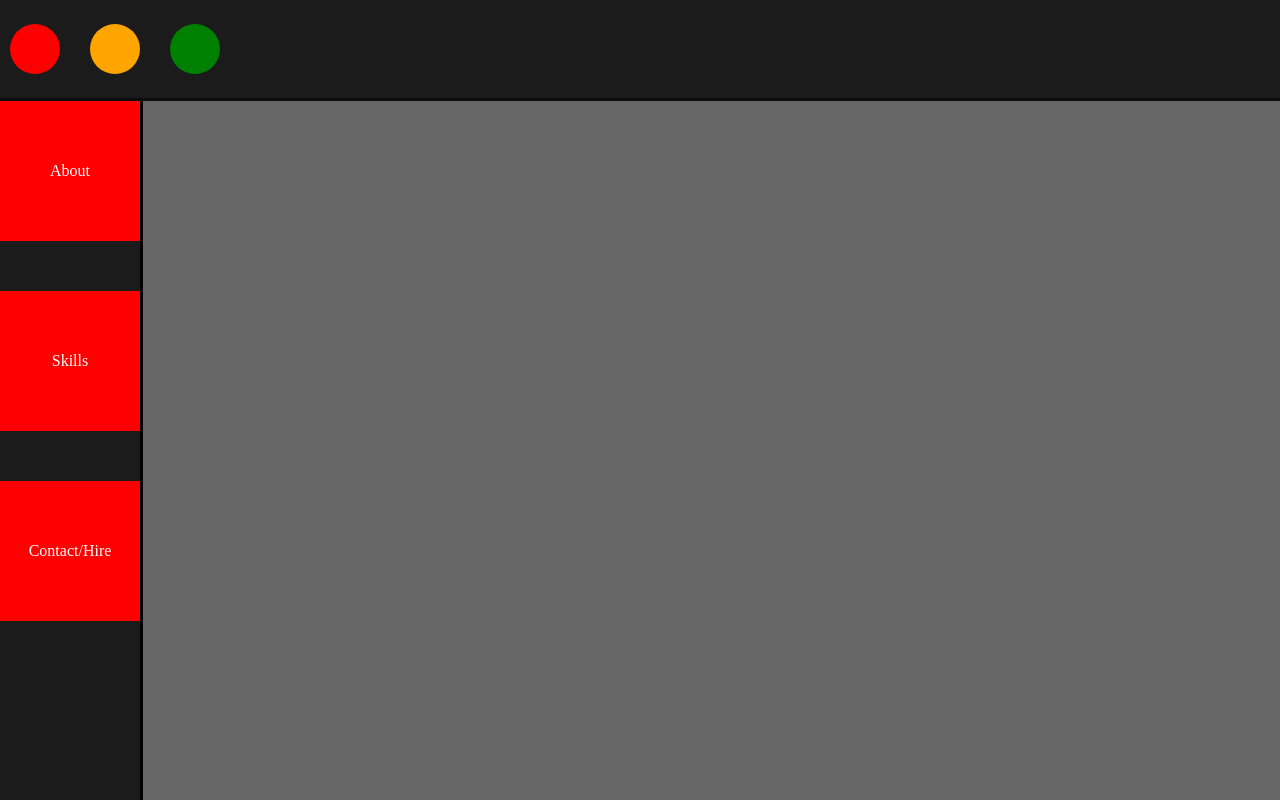
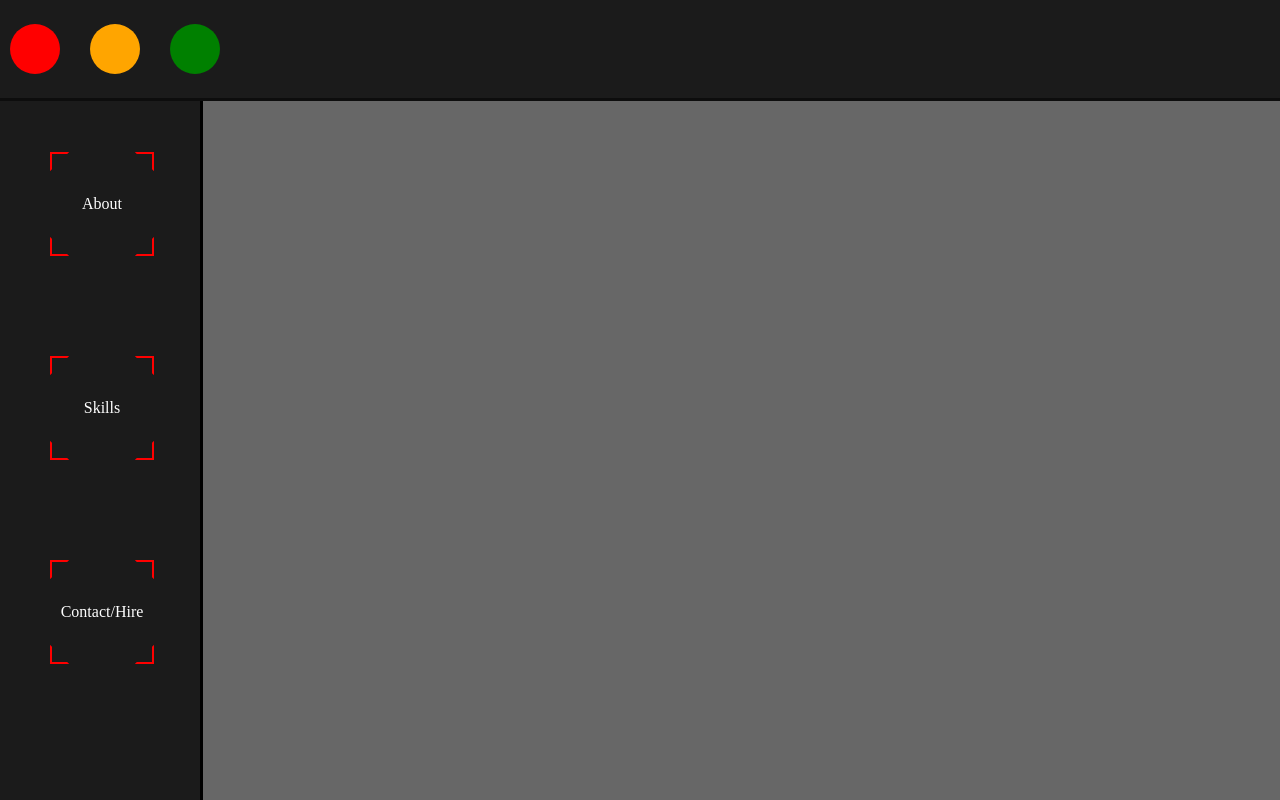
Before and after one commit to xeen96/portfolio, a React (Create React App) app: page / in a window 1280 px wide. Built offline with nearby package versions, Linux system fonts and the light colour scheme.

Commit message:
added more styles

```diff
--- a/src/App.module.scss
+++ b/src/App.module.scss
@@ -3,5 +3,5 @@
   display: flex;
   flex-direction: column;
   height: 100vh; // 100% высоты экрана
-  // overflow: hidden; // Убираем лишнюю прокрутку
+  overflow: hidden; // Убираем лишнюю прокрутку
 }
--- a/src/layouts/nav_bar/nav_bar.module.scss
+++ b/src/layouts/nav_bar/nav_bar.module.scss
@@ -3,31 +3,66 @@
 .navbar {
   background-color: $primary-bg;
   display: flex;
-  width: 140px;
+  width: 200px;
   border-right: 3px solid black;
   justify-content: center;
 
+
   ul {
+    position: relative;
+    top:35px;
     display: flex;
     flex-direction: column;
     flex-wrap: nowrap;
-    width: 100%;
-    gap: 50px;
-    padding: 0;
-    margin: 0;
+    width: 70%;
+    gap: 100px;
+
   }
   li {
     list-style: none;
-    height: 140px;
+    height: 100px;
+    width: 100px;
     cursor: pointer;
-    transition: 0.5s;
-    unicode-bidi: isolate;
-    background-color: red;
+    transition: 1s;
     display: flex;
     justify-content: center;
     align-items: center;
     position: relative;
+    border: 2px solid red;
 
+    /* frame logic*/
+     &:hover {
+      box-shadow: 0 0 50px 2px rgba(255, 0, 0, 0.7);
+    }
+
+    // &::before {
+    //   content: "";
+    //   position: absolute;
+    //   inset: 30px;
+    //   box-shadow: 0 0 0 10px #f70000, 0 0 0 20px var($primary-bg), 0 0 0 20px #fff;
+    // }
+    // &:hover::before {
+    //   inset: -15px;
+    // }
+
+    &::after {
+      content: "";
+      position: absolute;
+      background: $primary-bg;
+      transform: rotate(45deg);
+      transition: 0.75s;
+      inset: -10%;
+
+    }
+    &:hover::after {
+      transform: rotate(0deg);
+      inset: 25%;
+    }
+    &:hover {
+      scale: 1.25;
+    }
+
+    /* end frame logic*/
 
   }
 
@@ -37,6 +72,6 @@
     display: block;
     width: 100%;
     text-align: center;
-    z-index: 1; /* Чтобы текст был поверх псевдоэлементов */
+    z-index: 3;
   }
 }
```
